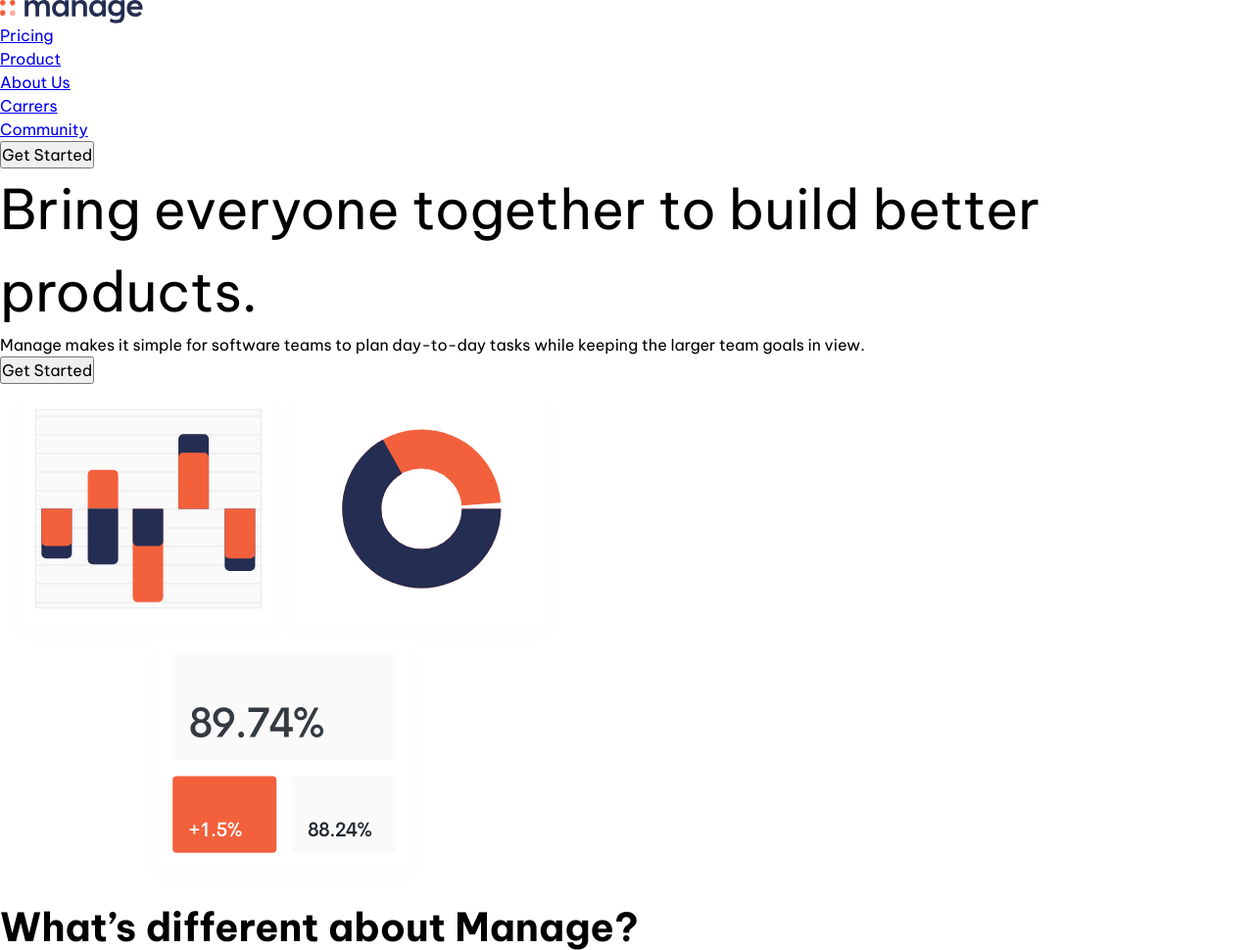
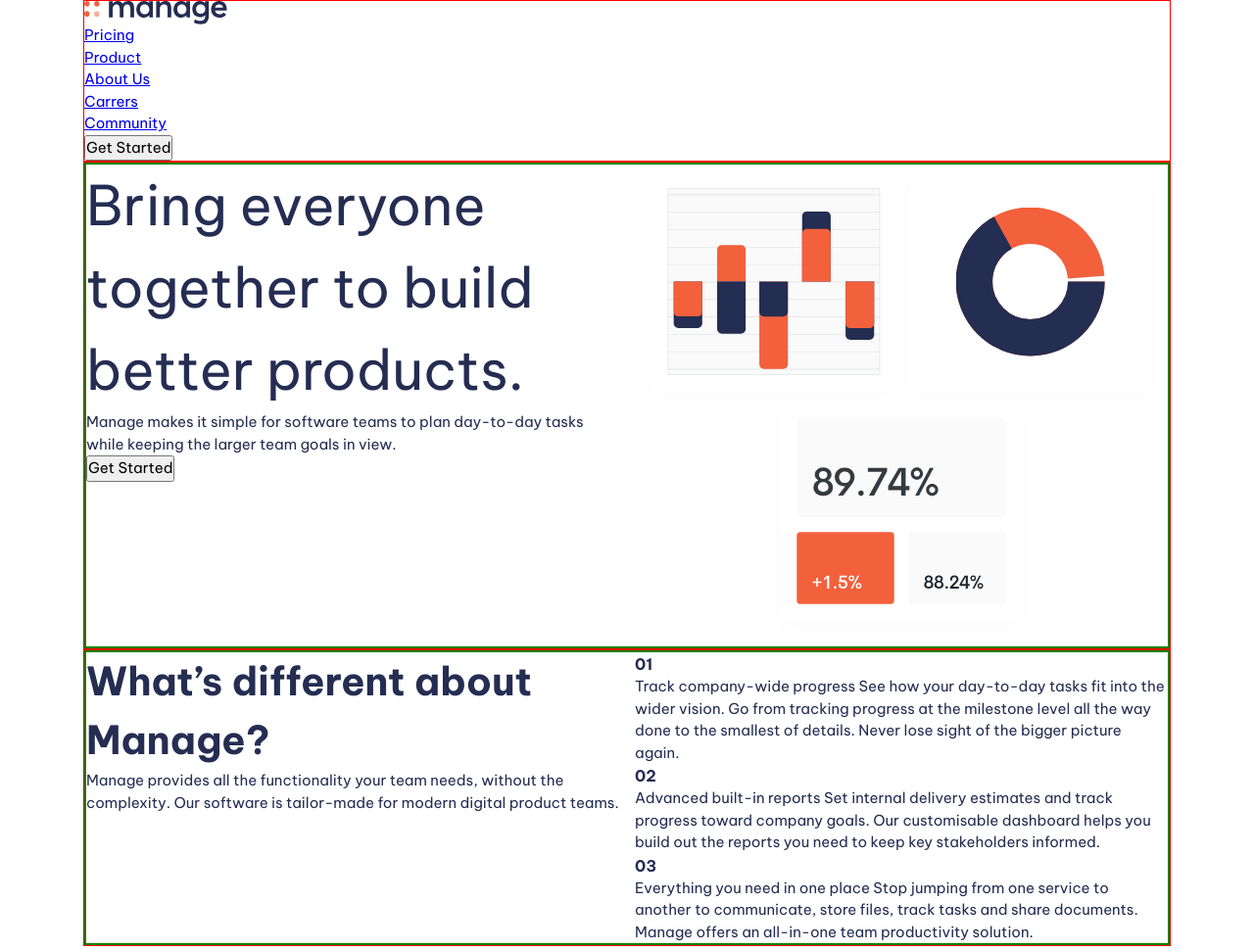
Before and after one commit to Akash1321/htmlCssTutorial, a plain HTML site: page index.html in a window 1280 px wide. Shown: the top 970 px of the page at 98% size. Drawn offline with Linux system fonts and the light colour scheme.

Commit message:
styles updated

```diff
--- a/index.html
+++ b/index.html
@@ -116,7 +116,7 @@
 
   </main>
 
-  <footer class="bg-neutral-900 text-neutral-100">
+  <footer class="bg-neutral-100 text-neutral-100">
     <div class="container">
       <div class="even-columns">
         <div>
--- a/styles.css
+++ b/styles.css
@@ -8,7 +8,7 @@
   --clr-primary-400: hsl(228, 39%, 23%);
 
   --clr-neutral-100: hsl(233, 12%, 13%);
-  --clr-neutral-900: hsl(0, 0%, 0%);
+  --clr-neutral-900: hsl(0, 0%, 100%);
 
   --ff-primary: "Be Vietnam Pro", sans-serif;
   --ff-body: var(--ff-primary);
@@ -205,7 +205,43 @@ svg {
 }
 
 
+/* Layout utility classes */
+
+.container{
+  --max-width: 1110px;
+  --padding: 1rem;
+
+  width: min(var(--max-width), 100% - var(--padding) * 2);
+  margin-inline: auto;
+  border: 1px solid red;
+}
+
+.even-columns{
+  display: grid;
+  gap: 1rem;
+  border: 2px solid green;
+}
+
+@media(min-width: 50em){
+
+  .even-columns{
+    grid-auto-flow: column;
+    grid-auto-columns: 1fr;
+  }
+
+}
+
+
+
+
+
+
+
+
+/* GENERAL STYLING */
 
 body{
+  font-size: var(--fs-body);
   font-family: var(--ff-body);
+  color: var(--clr-primary-400);
 }
```
